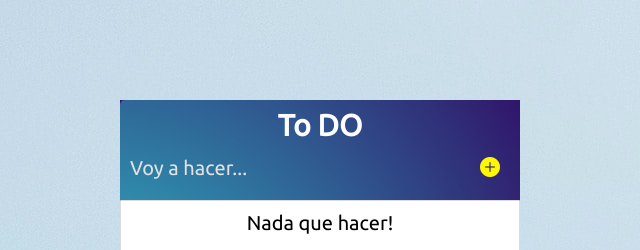
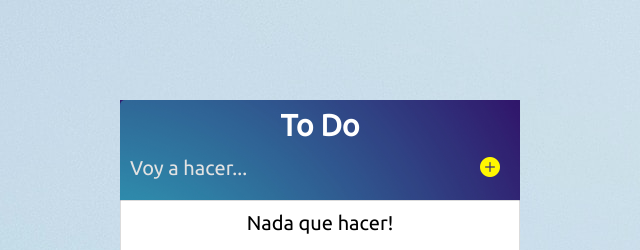
Before and after one commit to May-Alvarez/Proyecto2-Aplicacion-CRUD, a plain HTML site: page index.html in a window 1280 px wide. Shown: the top 250 px of the page, 320-960 px from the left. Drawn offline with nearby package versions, Linux system fonts and the light colour scheme.

Commit message:
proyecto organizado

```diff
--- a/assets/css/base.css
+++ b/assets/css/base.css
@@ -17,7 +17,7 @@ html {
 }
 
 body {
-    background-image: url('../img/alex-shutin-kKvQJ6rK6S4-unsplash.jpg');
+    background-image: url('../img/bg-Base/alex-shutin-kKvQJ6rK6S4-unsplash.jpg');
     width: 100vw;
     height: 100vh;
     display: flex;
@@ -26,7 +26,7 @@ body {
 }
 
 .container {
-    background-image: url('../img/luke-chesser-3rWagdKBF7U-unsplash.jpg');
+    background-image: url('../img/bg-Base/luke-chesser-3rWagdKBF7U-unsplash.jpg');
     width: var(--contaier-width);
     height: var(--container-height);
 
--- a/assets/css/header.css
+++ b/assets/css/header.css
@@ -1,7 +1,7 @@
 header {
     width: 100%;
     height: var(--header-height);
-    background-image: url('../img/luke-chesser-pJadQetzTkI-unsplash.jpg');
+    background-image: url('../img/bg-Header/luke-chesser-pJadQetzTkI-unsplash.jpg');
     background-size: cover;
     border-radius: 5px 5px 0 0;
 }
--- a/index.html
+++ b/index.html
@@ -5,6 +5,7 @@
     <meta name="viewport" content="width=device-width, initial-scale=1.0">
     <title>Proyecto 2 Aplicación CRUD</title>
     <link rel="stylesheet" href="https://cdn.jsdelivr.net/npm/bootstrap-icons@1.8.3/font/bootstrap-icons.css" />
+    <link rel="shortcut icon" href="assets/img/Logo-Alvarez.png" type="image/x-icon">
     <link rel="stylesheet" href="assets/css/base.css">
     <link rel="stylesheet" href="assets/css/header.css">
     <link rel="stylesheet" href="assets/css/nueva-tarea/nueva-tarea.css">
@@ -15,7 +16,7 @@
     <div class="container">
         <header class="header">
             <div class="header_container">
-                <h2 class="header_titulo">To DO</h2>
+                <h2 class="header_titulo">To Do</h2>
             </div>
 
             <div class="nueva-tarea">
```
Also changed, not shown: assets/img/Logo-Alvarez.png (added), assets/img/Proyecto-ToDo.png (added), assets/img/bg-Base/alex-shutin-kKvQJ6rK6S4-unsplash.jpg (renamed from assets/img/alex-shutin-kKvQJ6rK6S4-unsplash.jpg), assets/img/bg-Base/luke-chesser-3rWagdKBF7U-unsplash.jpg (renamed from assets/img/luke-chesser-3rWagdKBF7U-unsplash.jpg), assets/img/bg-Header/luke-chesser-pJadQetzTkI-unsplash.jpg (renamed from assets/img/luke-chesser-pJadQetzTkI-unsplash.jpg).
